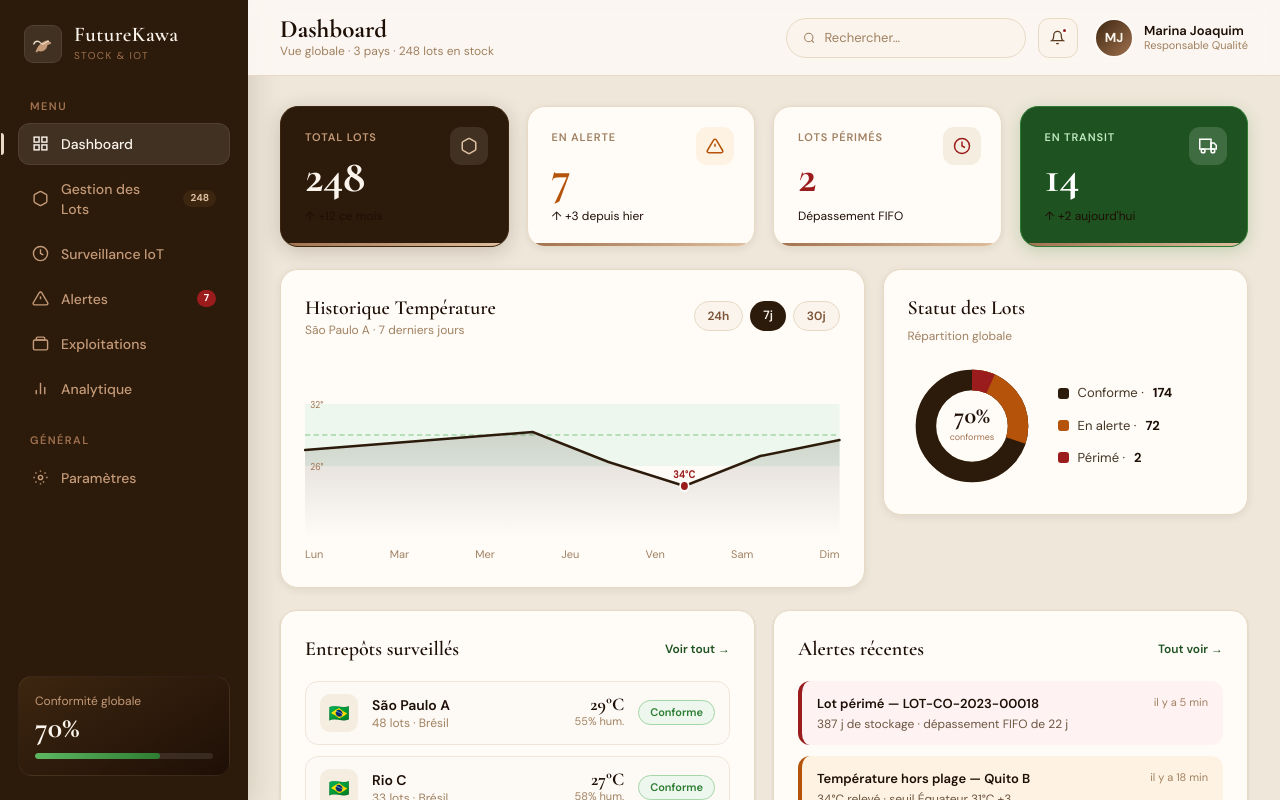
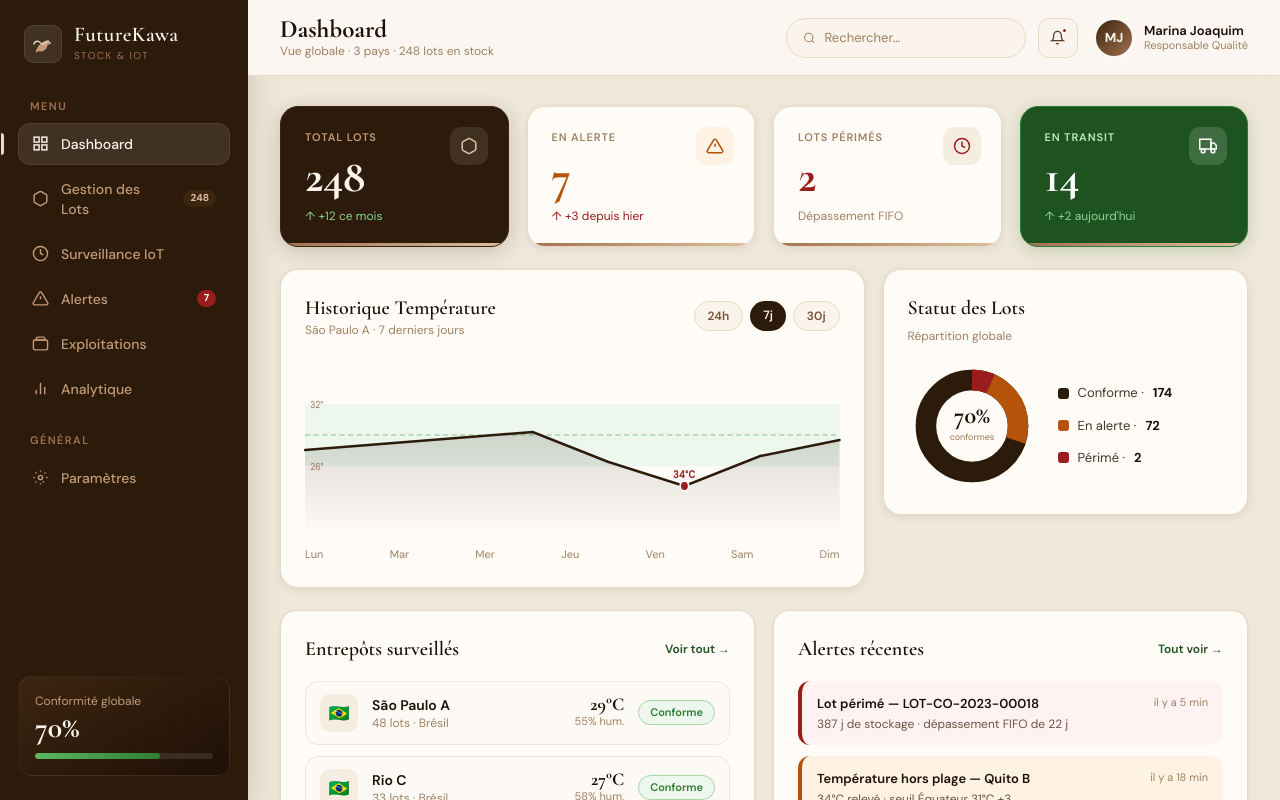
Before and after one commit to Anthrocote/mspr-i1-2, a Next.js app in the folder frontend/: page / in a window 1280 px wide. Shown: the top 800 px of the page. Built offline with nearby package versions, Linux system fonts and the light colour scheme.

Commit message:
fix(dashboard): change indicator trend text colors to hex to fix style property rendering

```diff
--- a/frontend/src/app/page.tsx
+++ b/frontend/src/app/page.tsx
@@ -33,7 +33,7 @@ export default function DashboardPage() {
             label="Total Lots"
             value="248"
             trend="↑ +12 ce mois"
-            trendColor="text-[#8ED492]"
+            trendColor="#8ED492"
             variant="dark"
             icon={
               <svg width="18" height="18" viewBox="0 0 24 24" fill="none" stroke="#DFC0A0" strokeWidth="2">
@@ -48,7 +48,7 @@ export default function DashboardPage() {
             value="7"
             valueColor="text-[#B45309]"
             trend="↑ +3 depuis hier"
-            trendColor="text-[#9B1C1C]"
+            trendColor="#9B1C1C"
             variant="alert"
             icon={
               <svg width="18" height="18" viewBox="0 0 24 24" fill="none" stroke="#B45309" strokeWidth="2">
@@ -65,7 +65,7 @@ export default function DashboardPage() {
             value="2"
             valueColor="text-[#9B1C1C]"
             trend="Dépassement FIFO"
-            trendColor="text-[#A08060]"
+            trendColor="#A08060"
             variant="light"
             icon={
               <svg width="18" height="18" viewBox="0 0 24 24" fill="none" stroke="#9B1C1C" strokeWidth="2">
@@ -80,7 +80,7 @@ export default function DashboardPage() {
             label="En Transit"
             value="14"
             trend="↑ +2 aujourd'hui"
-            trendColor="text-[#C1EAC3]"
+            trendColor="#8ED492"
             variant="green"
             icon={
               <svg width="18" height="18" viewBox="0 0 24 24" fill="none" stroke="#fff" strokeWidth="2">
```
